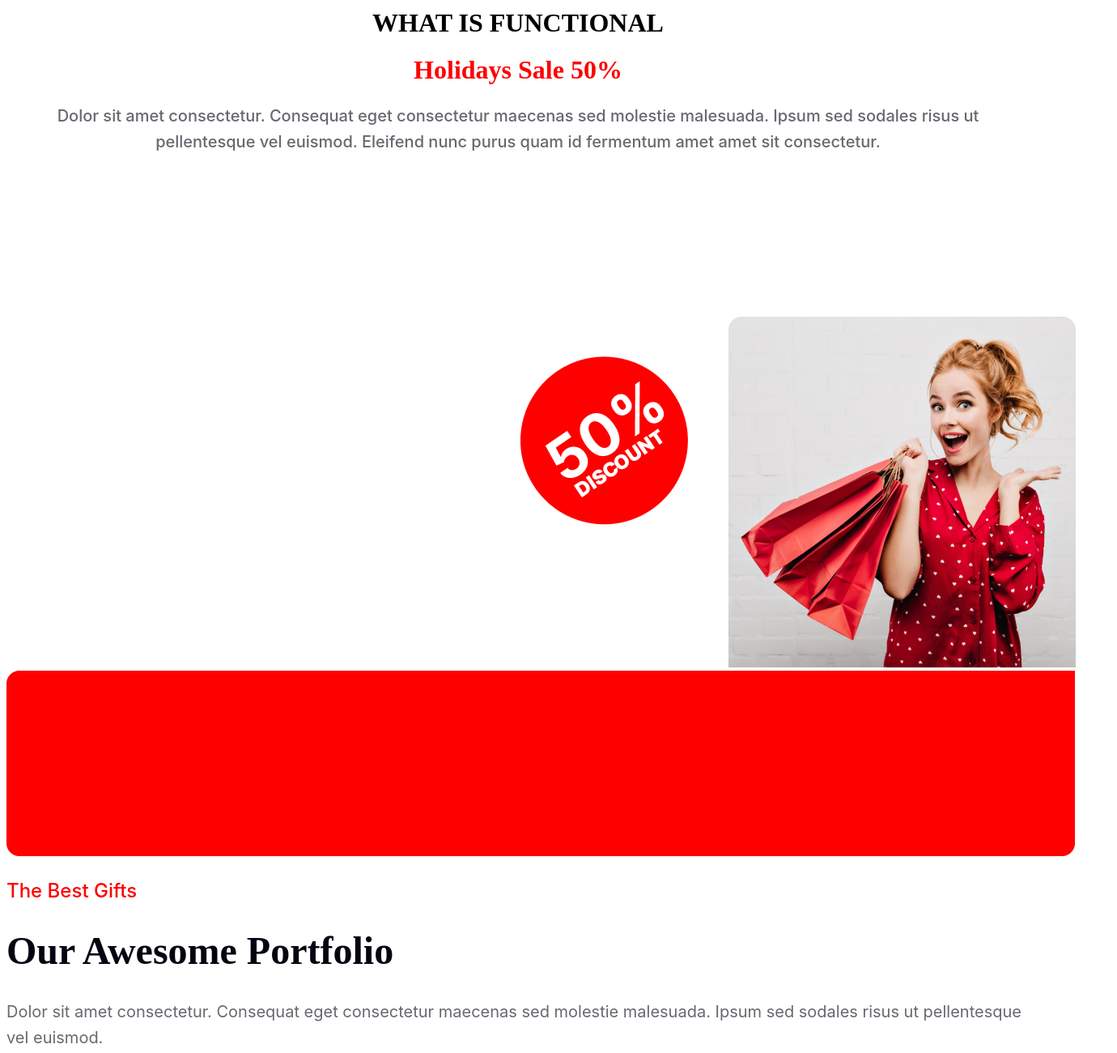
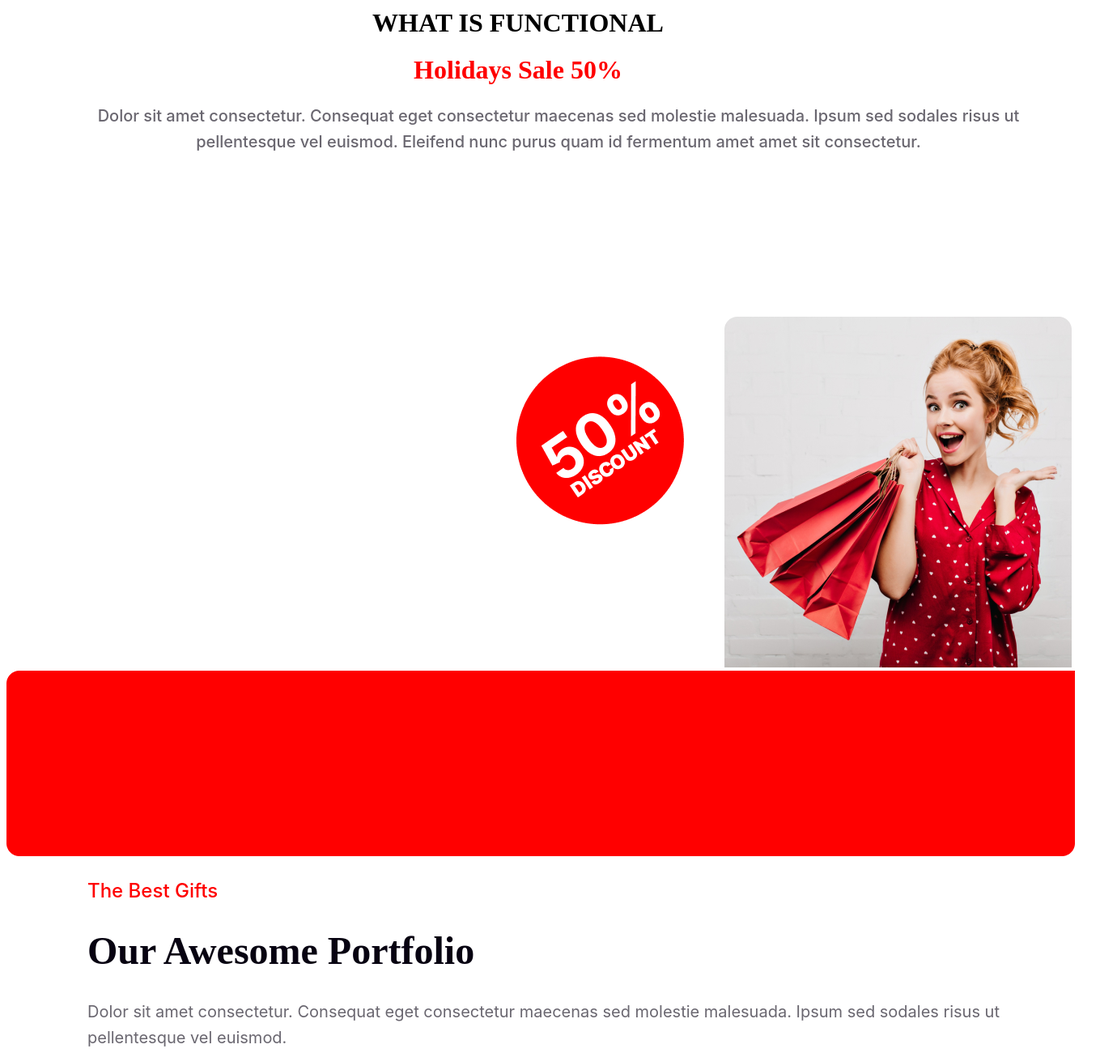
Before and after one commit to soheba/MyFirstAssignment1, a plain HTML site: page index.html in a window 1280 px wide. Shown: the part 2460-3760 px from the top of the page at 81% size, 1380 px wide, since content can reach past the window. Drawn offline with Linux system fonts and the light colour scheme.

Commit message:
make other style

```diff
--- a/index.html
+++ b/index.html
@@ -95,5 +95,7 @@
       <div><img src="resources/Rectangle 7.png" alt="" /></div>
       <div><img src="resources/Rectangle 8.png" alt="" /></div>
     </div>
+
+    <div></div>
   </body>
 </html>
--- a/styles/first.css
+++ b/styles/first.css
@@ -58,11 +58,13 @@
   font-style: normal;
   font-weight: 500;
   line-height: 32px; /* 160% */
+  margin-left: 100px;
 }
 .discount {
   display: flex;
   margin-left: 585px;
   margin-top: 200px;
+  margin-left: 580px;
 }
 .bestgifts {
   color: #f00;
@@ -71,6 +73,7 @@
   font-style: normal;
   font-weight: 500;
   line-height: normal;
+  margin-left: 100px;
 }
 .protfolio {
   color: #070211;
@@ -80,6 +83,7 @@
   font-weight: 900;
   line-height: normal;
   text-transform: capitalize;
+  margin-left: 100px;
 }
 .textt {
   color: rgba(7, 2, 17, 0.6);
@@ -88,12 +92,15 @@
   font-style: normal;
   font-weight: 400;
   line-height: 32px; /* 160% */
+  margin-left: 100px;
 }
 .picture {
   display: flex;
   align-items: center;
+  margin-left: 100px;
 }
 .picture2 {
   display: flex;
   align-items: center;
+  margin-left: 100px;
 }
```
